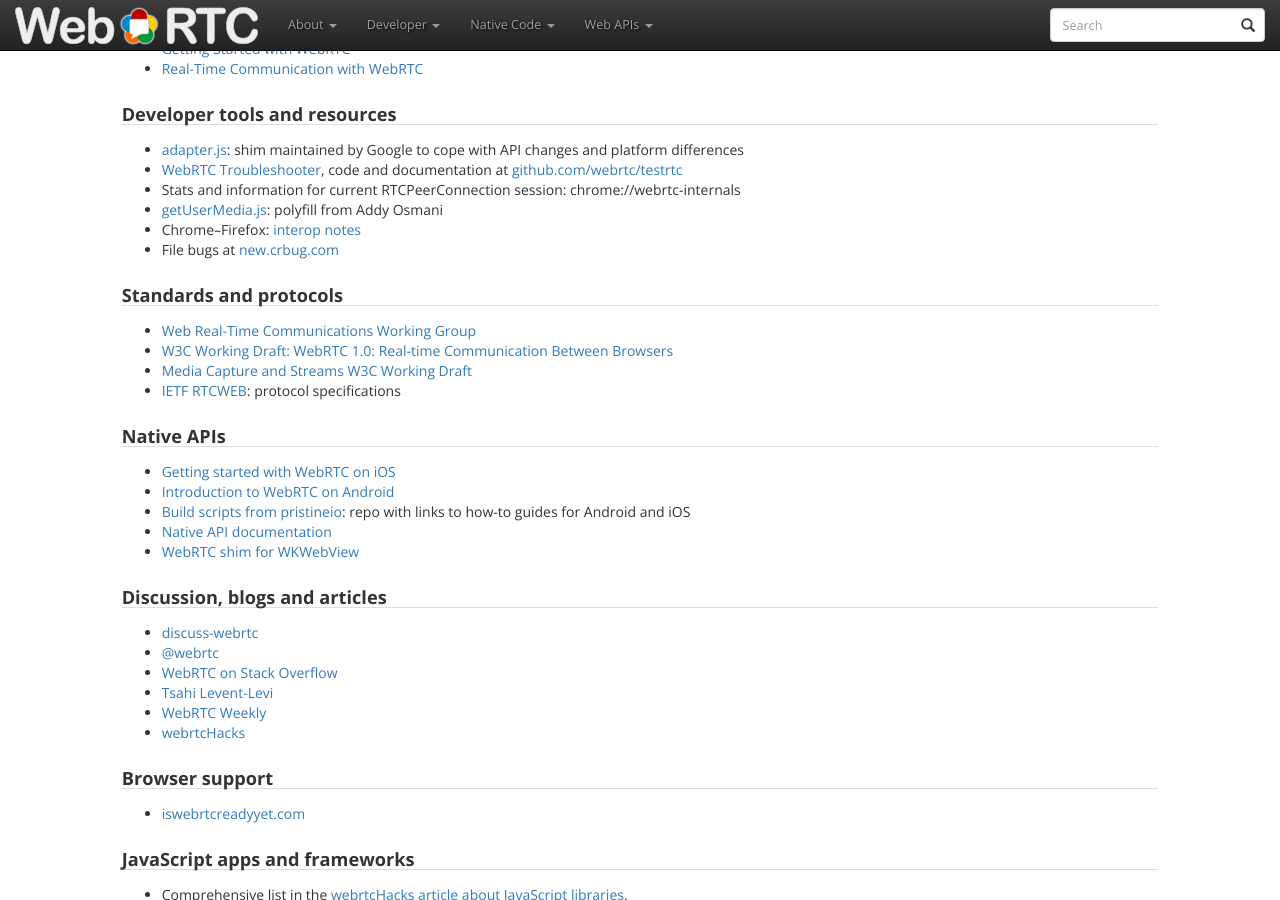
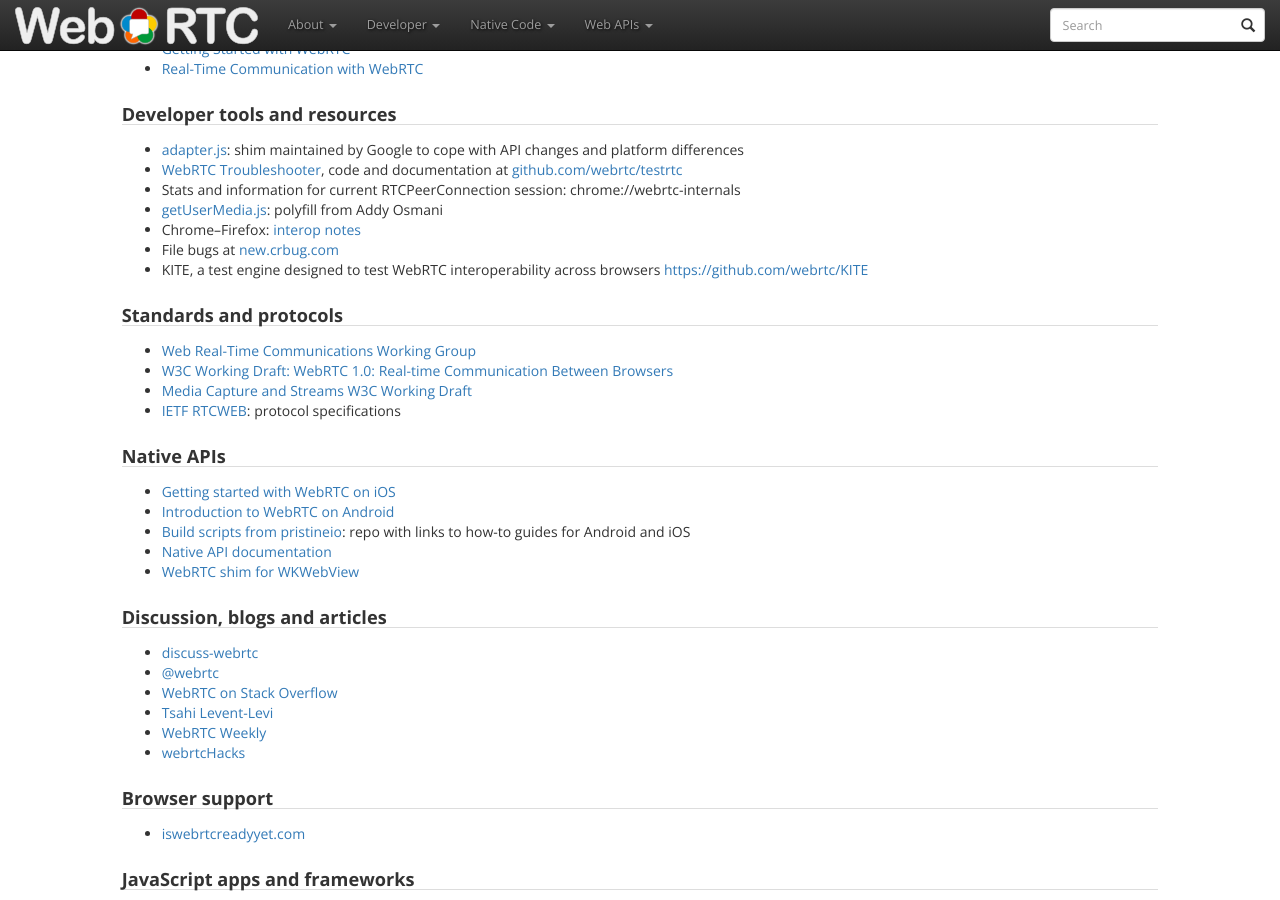
Before and after one commit to webrtc/webrtc-org, a Jekyll site: the page built from start/index.md, in a window 1280 px wide and 900 px high, scrolled down 1229 px. Built offline with Jekyll 4.4.1, drawn with Linux system fonts in a browser that asks for light colours; nearby versions of some CDN libraries.

Commit message:
Adding KITE in the homepage - Issue 175

```diff
--- a/start/index.md
+++ b/start/index.md
@@ -70,6 +70,7 @@ More resources below.
 * [getUserMedia.js](https://github.com/addyosmani/getUserMedia.js): polyfill from Addy Osmani
 * Chrome–Firefox: [interop notes](https://webrtc.org/web-apis/interop/)
 * File bugs at [new.crbug.com](https://crbug.com/new)
+* KITE, a test engine designed to test WebRTC interoperability across browsers [https://github.com/webrtc/KITE](https://github.com/webrtc/KITE)
 
 ### Standards and protocols
 * [Web Real-Time Communications Working Group](https://w3.org/2011/04/webrtc/)
```
